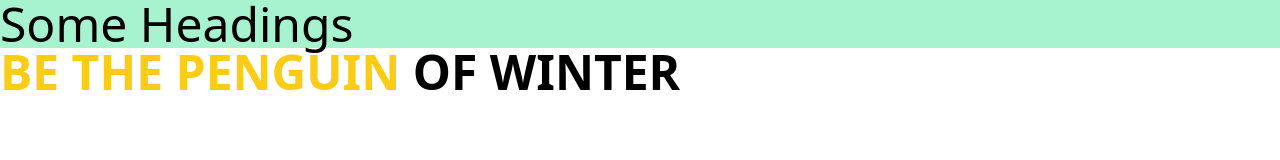
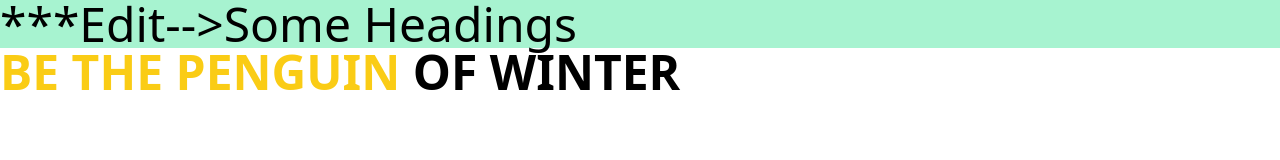
Before and after one commit to mecha-pro/tailwind-penguin-fashion, a plain HTML site: page index.html in a window 1280 px wide. Drawn offline with nearby package versions, Linux system fonts and the light colour scheme.

Commit message:
Beneficient

```diff
--- a/index.html
+++ b/index.html
@@ -24,7 +24,7 @@
 </head>
 <body>
 <header>
-<section class="bg-emerald-200 text-5xl">Some Headings</section>
+<section class="bg-emerald-200 text-5xl">***Edit-->Some Headings</section>
 </header>
 <main>
 <section class="tex">
```
Also changed, not shown: styles/style.css (added, +7 -0 lines).
